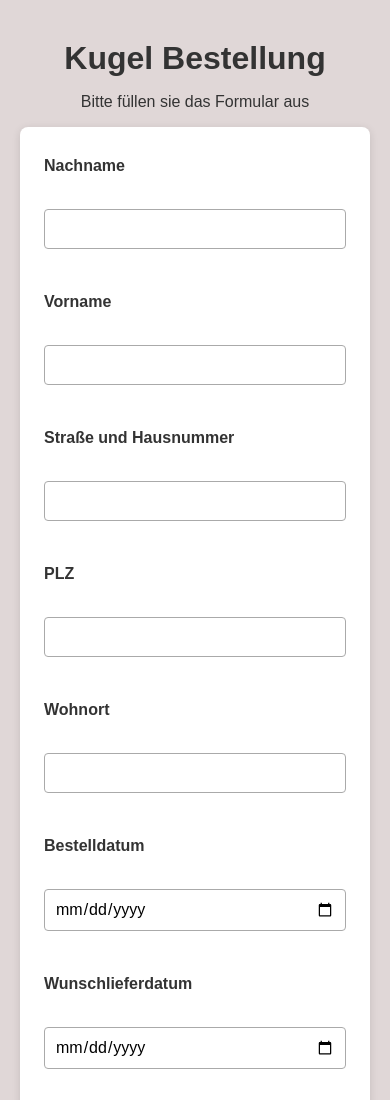
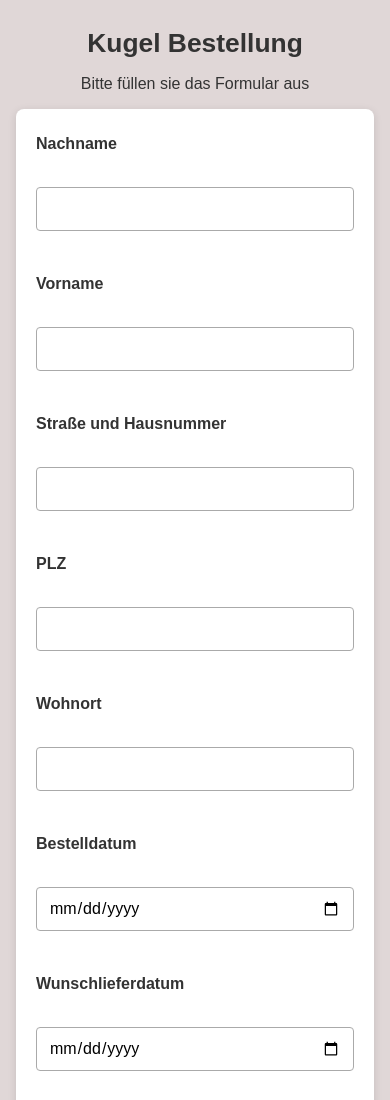
Before and after one commit to MikaB-sudo/Foerderband, a plain HTML site: page Website/bestellung.html in a window 390 px wide. Shown: the top 1100 px of the page. Drawn offline with Linux system fonts and the light colour scheme.

Commit message:
Added mobile layout

```diff
--- a/Website/bestellung.html
+++ b/Website/bestellung.html
@@ -2,13 +2,14 @@
 <html lang="de">
 <head>
 <link rel="stylesheet" href="style.css">
+<meta name="viewport" content="width=device-width, initial-scale=1">
 <meta charset="UTF-8">
 <title>Bestellung Kugeln</title>
 </head>
 <body>
 <h1>Kugel Bestellung</h1>
 <p>Bitte füllen sie das Formular aus</p>
-<form id="formular" action="/anmeldung" method="post">
+<form action="/anmeldung" method="post">
 <label for="nachname">Nachname</label>
 <br><input type="text" id="nachname" name="nachname" required>
 
--- a/Website/style.css
+++ b/Website/style.css
@@ -89,6 +89,10 @@ input {
     font: inherit;
 }
 
+input:focus {
+outline: 3px solid #005691;
+}
+
 button {
     margin-top: 12px;
     padding: 12px;
@@ -132,3 +136,48 @@ button:hover {
         background: #40a0f0;
     }
 }
+
+@media (max-width: 600px) {
+    body {
+        padding: 28px 16px;
+        gap: 14px;
+    }
+
+    h1 {
+        font-size: 1.65rem;
+        text-align: center;
+    }
+
+    p {
+        text-align: center;
+        line-height: 1.4;
+    }
+
+    ul {
+        gap: 12px;
+    }
+
+    li {
+        width: 100%;
+        min-width: 0;
+        max-width: 360px;
+        padding: 16px;
+    }
+
+    form {
+        padding: 20px;
+    }
+
+    input[type="date"] {    /* This is only needed for Safari on iOS, which has a bug that makes the date input field too wide otherwise */
+        display: block;
+        width: 330rem;
+        height: 44px;
+        min-width: 0;
+        max-width: 100%;
+    }
+
+    input,
+    button {
+        padding: 12px;
+    }
+}
```
Also changed, not shown: Website/index.html (+1 -0 lines).
